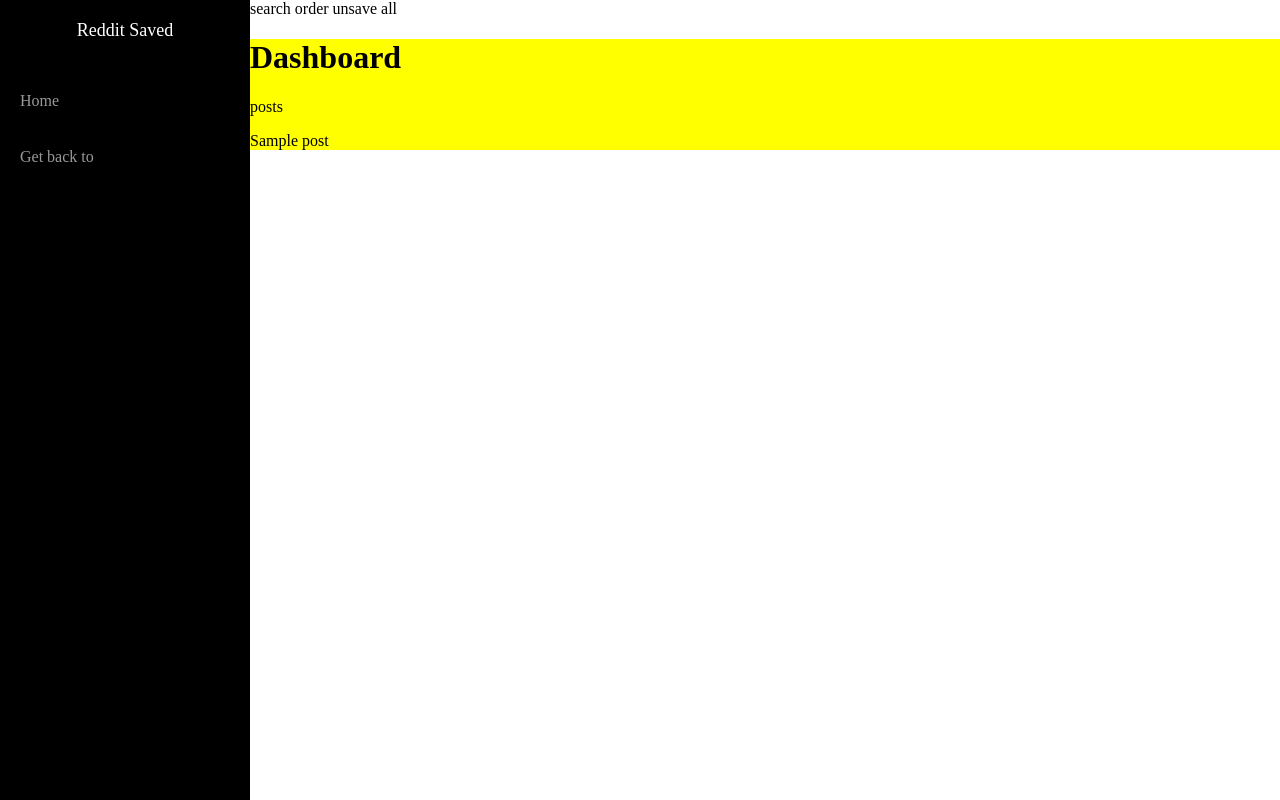
After one commit to Alackey/RedditSaved, a Django app: template webapp/templates/webapp/posts.html in a window 1280 px wide. The commit adds this page. Run offline with Django 3.2, Linux system fonts and the light colour scheme; the template is opened without the code that fills it: most values are stand-ins (such as "Sample title", 1, 10 or a date in 2020).

Commit message:
Gets saved and pass to html

```diff
--- /dev/null
+++ b/webapp/static/css/dashboard.css
@@ -0,0 +1,3 @@
+.posts-container {
+    background-color: yellow;
+}
--- /dev/null
+++ b/webapp/static/css/sidebar.css
@@ -0,0 +1,142 @@
+/*!
+ * Start Bootstrap - Simple Sidebar HTML Template (http://startbootstrap.com)
+ * Code licensed under the Apache License v2.0.
+ * For details, see http://www.apache.org/licenses/LICENSE-2.0.
+ */
+
+/* Toggle Styles */
+
+body {
+    margin: 0;
+    padding: 0;
+}
+
+#wrapper {
+    padding-left: 0;
+    -webkit-transition: all 0.5s ease;
+    -moz-transition: all 0.5s ease;
+    -o-transition: all 0.5s ease;
+    transition: all 0.5s ease;
+}
+
+#wrapper.toggled {
+    padding-left: 250px;
+}
+
+#sidebar-wrapper {
+    z-index: 1000;
+    position: fixed;
+    left: 250px;
+    width: 0;
+    height: 100%;
+    margin-left: -250px;
+    overflow-y: auto;
+    background: #000;
+    -webkit-transition: all 0.5s ease;
+    -moz-transition: all 0.5s ease;
+    -o-transition: all 0.5s ease;
+    transition: all 0.5s ease;
+}
+
+#wrapper.toggled #sidebar-wrapper {
+    width: 250px;
+}
+
+#page-content-wrapper {
+    width: 100%;
+    position: absolute;
+    padding: 0;
+}
+
+#wrapper.toggled #page-content-wrapper {
+    position: absolute;
+    margin-right: -250px;
+}
+
+/* Sidebar Styles */
+
+.sidebar-nav {
+    position: absolute;
+    top: 0;
+    width: 250px;
+    margin: 0;
+    padding: 0;
+    list-style: none;
+}
+
+.sidebar-nav li {
+    text-indent: 20px;
+    line-height: 40px;
+}
+
+.sidebar-nav li a {
+    display: block;
+    text-decoration: none;
+    color: #999999;
+}
+
+.sidebar-nav li a:hover {
+    text-decoration: none;
+    color: #fff;
+    background: rgba(255,255,255,0.2);
+}
+
+.sidebar-nav li a:active,
+.sidebar-nav li a:focus {
+    text-decoration: none;
+}
+
+.sidebar-nav > .sidebar-brand {
+    height: 65px;
+    font-size: 18px;
+    line-height: 60px;
+    text-indent: 0px !important;
+    text-align: center;
+}
+
+.sidebar-nav > .sidebar-brand a {
+    color: #999999;
+}
+
+.sidebar-nav > .sidebar-brand a:hover {
+    color: #fff;
+    background: none;
+}
+
+#menu-toggle {
+    display: inline-block !important;
+}
+
+@media(min-width:768px) {
+
+    #menu-toggle {
+        display: none !important;
+    }
+
+    #wrapper {
+        padding-left: 250px;
+    }
+
+    #wrapper.toggled {
+        padding-left: 0;
+    }
+
+    #sidebar-wrapper {
+        width: 250px;
+    }
+
+    #wrapper.toggled #sidebar-wrapper {
+        width: 0;
+    }
+
+    #page-content-wrapper {
+        padding: 0;
+        position: relative;
+    }
+
+    #wrapper.toggled #page-content-wrapper {
+        position: relative;
+        margin-right: 0;
+    }
+
+}
--- a/webapp/templates/webapp/dashboard.html
+++ b/webapp/templates/webapp/dashboard.html
@@ -1,10 +1,34 @@
+{% load staticfiles %}
 <html>
 <head>
     <title>Reddit Saved</title>
+    <link rel="stylesheet" href="{% static 'css/sidebar.css' %}">
+    <link rel="stylesheet" href="{% static 'css/dashboard.css' %}">
 </head>
 <body>
-    <h1>Dashboard</h1>
-    <p> posts</p>
-    <p>{{ code }}</p>
+    <div id="wrapper">
+        <!-- Sidebar -->
+        <div id="sidebar-wrapper">
+            <ul class="sidebar-nav">
+                <li class="sidebar-brand">
+                    <a href="#">
+                        Reddit Saved
+                    </a>
+                </li>
+                <li><p class="group" id="Home"><a href="">Home</a></p>
+                </li>
+                <li><p class="group" id="Getbackto"><a href="">Get back to</a></p>
+                </li>
+
+            </ul>
+        </div>
+        <div class="container-fluid content">
+            <div class="row">
+            search order unsave all
+            </div>
+            {% block posts %}
+            {% endblock %}
+        </div>
+    </div>
 </body>
 </html>
--- a/webapp/templates/webapp/home.html
+++ b/webapp/templates/webapp/home.html
@@ -1,5 +1,4 @@
 {% load staticfiles %}
-
 <html>
 <head>
     <title>Reddit Saved</title>
--- /dev/null
+++ b/webapp/templates/webapp/posts.html
@@ -0,0 +1,11 @@
+{% extends 'webapp/dashboard.html' %}
+
+{% block posts %}
+<div class="posts-container">
+    <h1>Dashboard</h1>
+    <p> posts</p>
+    {% for post in savedPosts %}
+        <p>{{ post.title }}</p>
+    {% endfor %}
+</div>
+{% endblock %}
```
Also changed, not shown: webapp/views.py (+7 -2 lines).
